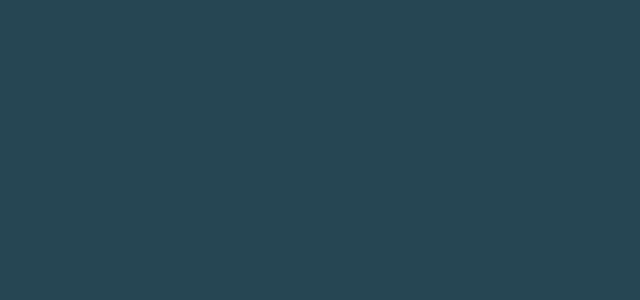
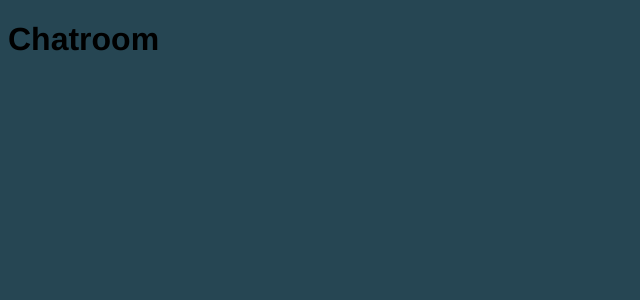
Before and after one commit to WaiLinnAung16/live-chat, a Vue app: page /chatroom in a window 1280 px wide. Before the commit this address had no page. Shown: the top 300 px of the page, without its empty margins (0-640 px from the left). Built offline with nearby package versions, Linux system fonts and the light colour scheme.

Commit message:
redirect chatroom from both singup and login

```diff
--- a/src/components/Login.vue
+++ b/src/components/Login.vue
@@ -17,13 +17,15 @@ import { ref } from 'vue';
 import useLogin from "../composables/useLogin"
 
 export default {
-    setup() {
+    setup(props, context) {
         let email = ref('');
         let password = ref('');
         let { error, login } = useLogin();
         let logIn = async () => {
             let res = await login(email.value, password.value)
-            console.log(res)
+            if (res) {
+                context.emit("chatRoom")
+            }
         }
         return { email, password, logIn, error }
     }
--- a/src/components/Signup.vue
+++ b/src/components/Signup.vue
@@ -15,7 +15,7 @@
 import { ref } from 'vue';
 import useSignup from "../composables/useSignup"
 export default {
-    setup() {
+    setup(props, context) {
         let displayName = ref('');
         let email = ref('');
         let password = ref('');
@@ -23,7 +23,7 @@ export default {
         let signUp = async () => {
             let res = await createAccount(email.value, password.value, displayName.value)
             if (res) {
-                console.log(res);
+                context.emit("chatRoom")
             }
         }
 
--- a/src/router/index.js
+++ b/src/router/index.js
@@ -1,11 +1,17 @@
 import { createRouter, createWebHistory } from "vue-router";
 import Welcome from "../views/Welcome.vue";
+import ChatRoom from "../views/ChatRoom.vue";
 
 const routes = [
   {
     path: "/",
     name: "Welcome",
     component: Welcome,
+  },
+  {
+    path: "/chatroom",
+    name: "Chatroom",
+    component: ChatRoom,
   },
 ];
 
--- /dev/null
+++ b/src/views/ChatRoom.vue
@@ -0,0 +1,15 @@
+<template>
+    <h1>
+        Chatroom
+    </h1>
+</template>
+
+<script>
+export default {
+
+}
+</script>
+
+<style scoped>
+
+</style>
--- a/src/views/Welcome.vue
+++ b/src/views/Welcome.vue
@@ -1,11 +1,11 @@
 <template>
     <div class="welcome container">
         <div v-if="showLoginForm">
-            <Login></Login>
+            <Login @chatRoom="chatRoom"></Login>
             <p>Not a Member? <span @click="showLoginForm = !showLoginForm">Create Account?</span></p>
         </div>
         <div v-else>
-            <Signup></Signup>
+            <Signup @chatRoom="chatRoom"></Signup>
             <p>Already Member? <span @click="showLoginForm = !showLoginForm">Login Account?</span></p>
 
         </div>
@@ -16,13 +16,18 @@
 import { ref } from 'vue';
 import Login from '../components/Login'
 import Signup from '../components/Signup.vue'
+import { useRouter } from 'vue-router';
 export default {
     components: {
         Login, Signup
     },
     setup() {
         let showLoginForm = ref(true);
-        return { showLoginForm }
+        let router = useRouter();
+        let chatRoom = () => {
+            router.push({ name: "Chatroom" })
+        }
+        return { showLoginForm, chatRoom }
     }
 }
 </script>
```
